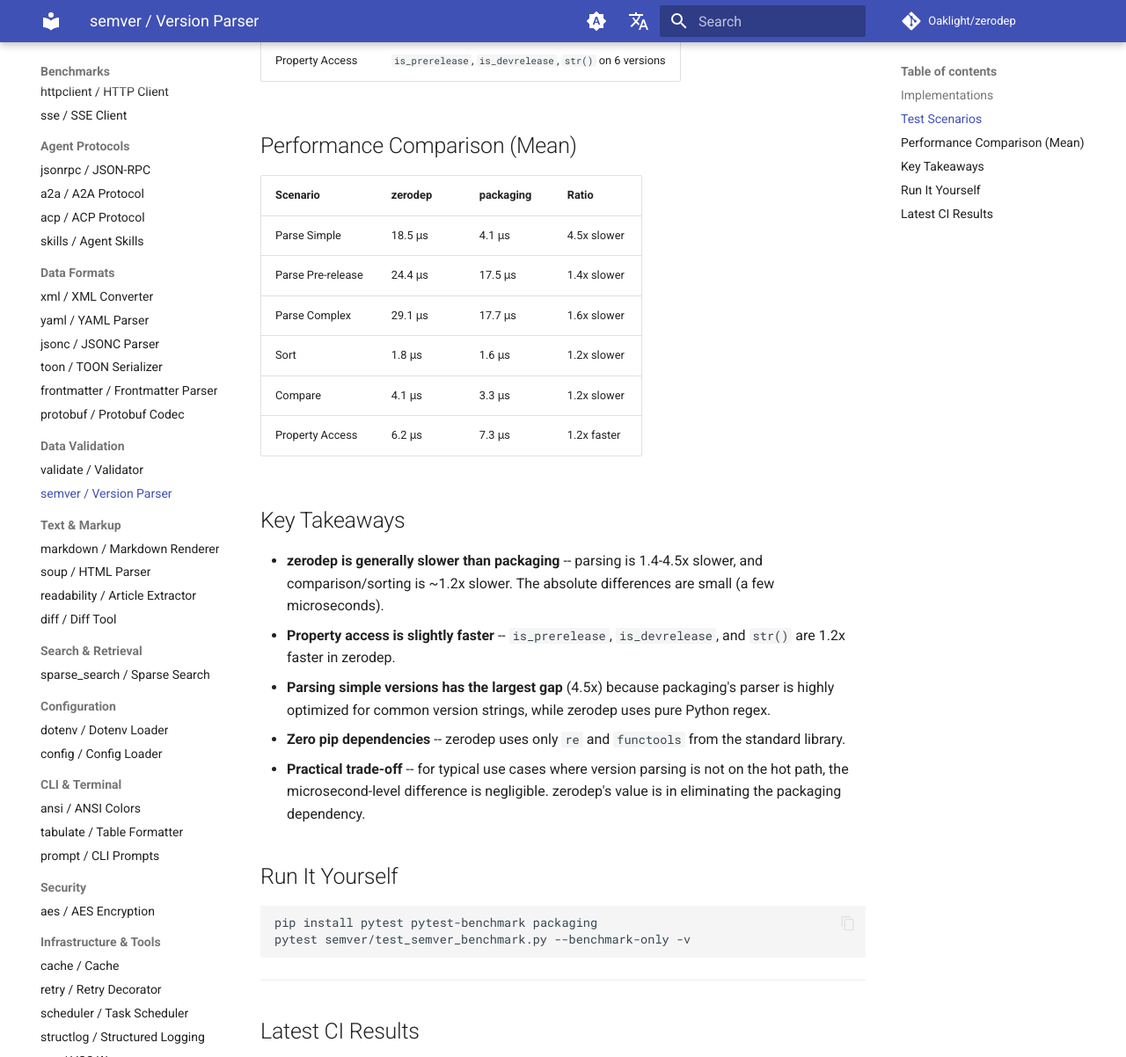
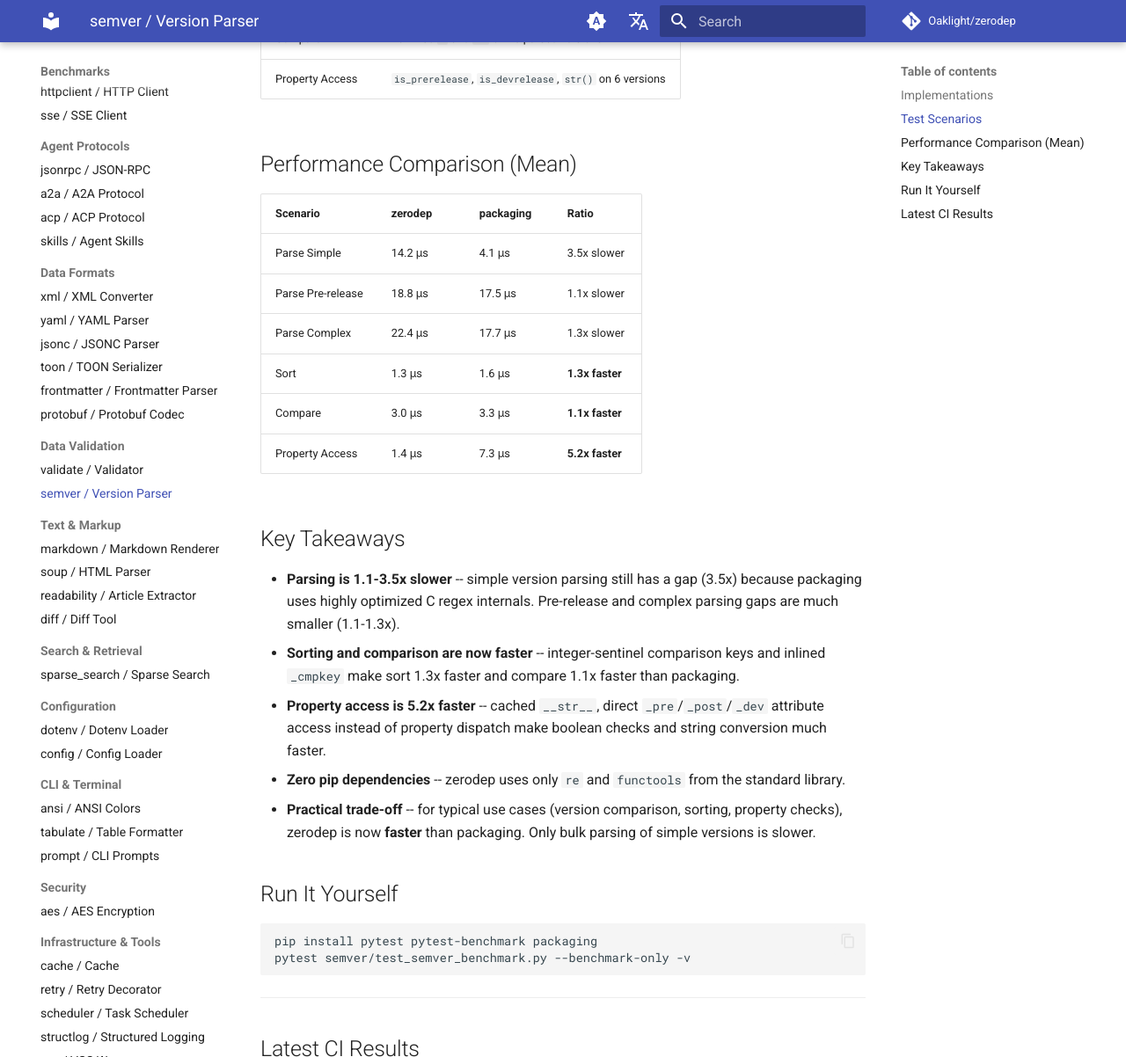
Before and after one commit to Oaklight/zerodep, an MkDocs documentation site: the page built from docs/benchmarks/semver.md, in a window 1280 px wide and 1400 px high, scrolled down 1026 px, cut to the strip 0-1202 px from the top of the window. Shown: the whole strip at 88% size. Built offline with MkDocs 1.6.1 and Material for MkDocs 9.7.7, drawn with Linux system fonts in a browser that asks for light colours; comment, search, counter and statistics services are not loaded; some of the changed text lies outside the part shown.

Commit message:
docs: update semver benchmark and changelog for parse/comparison optimization

```diff
--- a/docs/benchmarks/semver.md
+++ b/docs/benchmarks/semver.md
@@ -7,13 +7,13 @@ Apple-to-apple performance comparison between zerodep semver and [`packaging`](h
     - **Python:** 3.12
     - **Tool:** pytest-benchmark 5.2.3 (mean values reported)
     - **Reference:** packaging 26.1
-    - **Last Updated:** 2026-04-15
+    - **Last Updated:** 2026-04-20
 
 ## Implementations
 
 | Implementation | File/Package | Description |
 |----------------|--------------|-------------|
-| **zerodep** | `semver.py` | Pure Python PEP 440 parser using `re` + `functools.total_ordering` |
+| **zerodep** | `semver.py` | Pure Python PEP 440 parser using `re`, inlined comparison keys with integer sentinels |
 | **packaging** | *(reference)* | The standard Python packaging library |
 
 ## Test Scenarios
@@ -31,20 +31,20 @@ Apple-to-apple performance comparison between zerodep semver and [`packaging`](h
 
 | Scenario | zerodep | packaging | Ratio |
 |----------|---------|-----------|-------|
-| Parse Simple | 18.5 μs | 4.1 μs | 4.5x slower |
-| Parse Pre-release | 24.4 μs | 17.5 μs | 1.4x slower |
-| Parse Complex | 29.1 μs | 17.7 μs | 1.6x slower |
-| Sort | 1.8 μs | 1.6 μs | 1.2x slower |
-| Compare | 4.1 μs | 3.3 μs | 1.2x slower |
-| Property Access | 6.2 μs | 7.3 μs | 1.2x faster |
+| Parse Simple | 14.2 μs | 4.1 μs | 3.5x slower |
+| Parse Pre-release | 18.8 μs | 17.5 μs | 1.1x slower |
+| Parse Complex | 22.4 μs | 17.7 μs | 1.3x slower |
+| Sort | 1.3 μs | 1.6 μs | **1.3x faster** |
+| Compare | 3.0 μs | 3.3 μs | **1.1x faster** |
+| Property Access | 1.4 μs | 7.3 μs | **5.2x faster** |
 
 ## Key Takeaways
 
-- **zerodep is generally slower than packaging** -- parsing is 1.4-4.5x slower, and comparison/sorting is ~1.2x slower. The absolute differences are small (a few microseconds).
-- **Property access is slightly faster** -- `is_prerelease`, `is_devrelease`, and `str()` are 1.2x faster in zerodep.
-- **Parsing simple versions has the largest gap** (4.5x) because packaging's parser is highly optimized for common version strings, while zerodep uses pure Python regex.
+- **Parsing is 1.1-3.5x slower** -- simple version parsing still has a gap (3.5x) because packaging uses highly optimized C regex internals. Pre-release and complex parsing gaps are much smaller (1.1-1.3x).
+- **Sorting and comparison are now faster** -- integer-sentinel comparison keys and inlined `_cmpkey` make sort 1.3x faster and compare 1.1x faster than packaging.
+- **Property access is 5.2x faster** -- cached `__str__`, direct `_pre`/`_post`/`_dev` attribute access instead of property dispatch make boolean checks and string conversion much faster.
 - **Zero pip dependencies** -- zerodep uses only `re` and `functools` from the standard library.
-- **Practical trade-off** -- for typical use cases where version parsing is not on the hot path, the microsecond-level difference is negligible. zerodep's value is in eliminating the packaging dependency.
+- **Practical trade-off** -- for typical use cases (version comparison, sorting, property checks), zerodep is now **faster** than packaging. Only bulk parsing of simple versions is slower.
 
 ## Run It Yourself
 
```
Also changed, not shown: docs/changelog.md (+2 -1 lines).
